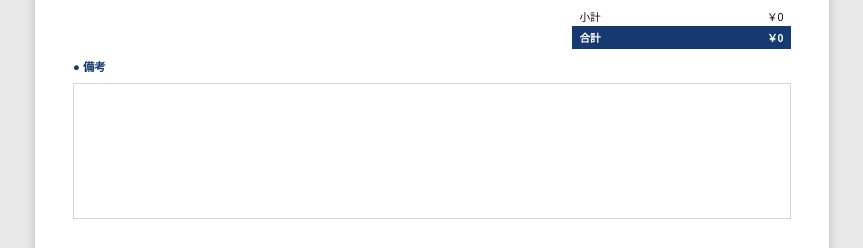
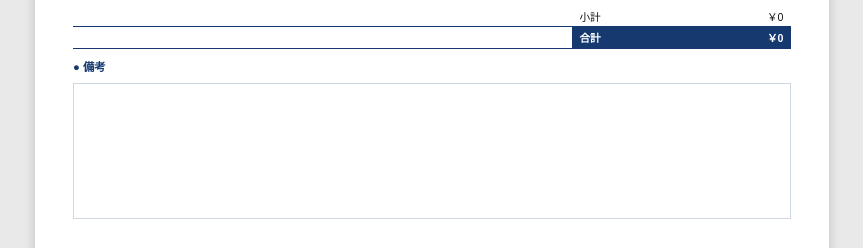
Before and after one commit to masazumi-kondo/S-CART-QUOTATION, a Python web app: template app/templates/quotation_print.html in a window 1280 px wide. Shown: the part 884-1132 px from the top of the page, without its empty margins (208-1071 px from the left). Run offline with Jinja, Linux system fonts and the light colour scheme; the template is opened without the code that fills it, so the values that code supplies are empty.

Commit message:
Rebalance summary area to reduce right visual weight

```diff
--- a/app/templates/quotation_print.html
+++ b/app/templates/quotation_print.html
@@ -286,8 +286,8 @@ body {
 
 /* Summary Area */
 .summary-area {
-  width: 58mm;
-  margin-left: auto;
+  width: 100%;
+  margin-left: 0;
   margin-right: 0;
   margin-top: 2mm;
   margin-bottom: 0;
@@ -296,19 +296,48 @@ body {
 }
 
 .summary-row {
-  display: flex;
-  justify-content: space-between;
+  display: grid;
+  grid-template-columns: 1fr 24mm 34mm;
   align-items: center;
   height: 5mm;
   border-bottom: 1px solid #163a70;
-  padding: 0 2mm;
+  padding: 0;
+}
+
+.summary-row span:first-child {
+  grid-column: 2;
+  text-align: left;
+  padding-left: 2mm;
+}
+
+.summary-row span:last-child {
+  grid-column: 3;
+  text-align: right;
+  padding-right: 2mm;
 }
 
 .grand-total {
+  background: transparent;
+  color: #111;
+  font-weight: 700;
+  height: 6mm;
+}
+
+.grand-total span:first-child,
+.grand-total span:last-child {
   background: #163a70;
   color: #fff;
-  font-weight: 700;
-  height: 6mm;
+  height: 100%;
+  display: flex;
+  align-items: center;
+}
+
+.grand-total span:first-child {
+  justify-content: flex-start;
+}
+
+.grand-total span:last-child {
+  justify-content: flex-end;
 }
 
 /* Remarks Area */
@@ -399,8 +428,10 @@ body {
   }
 
   .summary-area {
-    margin-left: auto !important;
+    width: 100% !important;
+    margin-left: 0 !important;
     margin-right: 0 !important;
+    max-width: 100% !important;
   }
 
   * {
```
